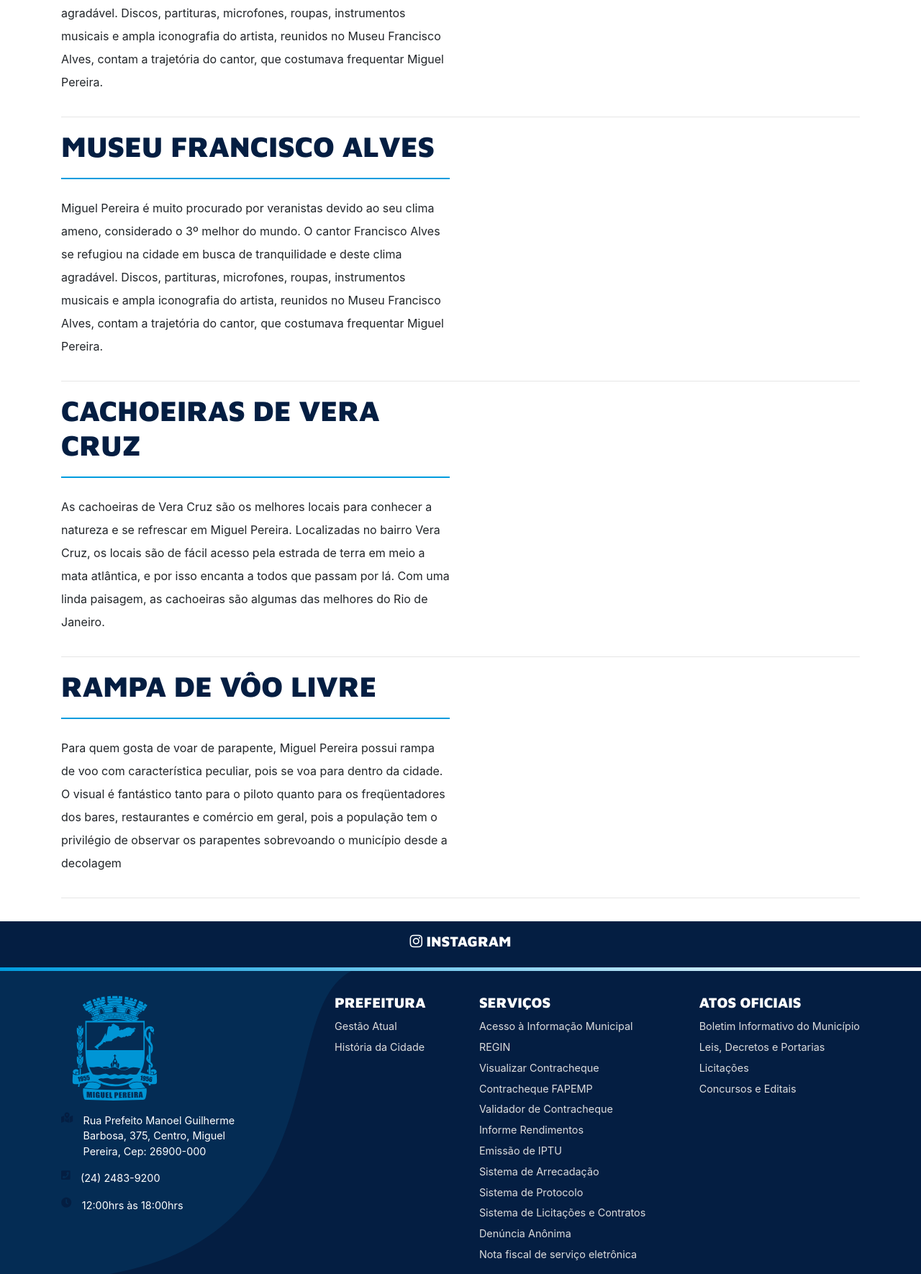
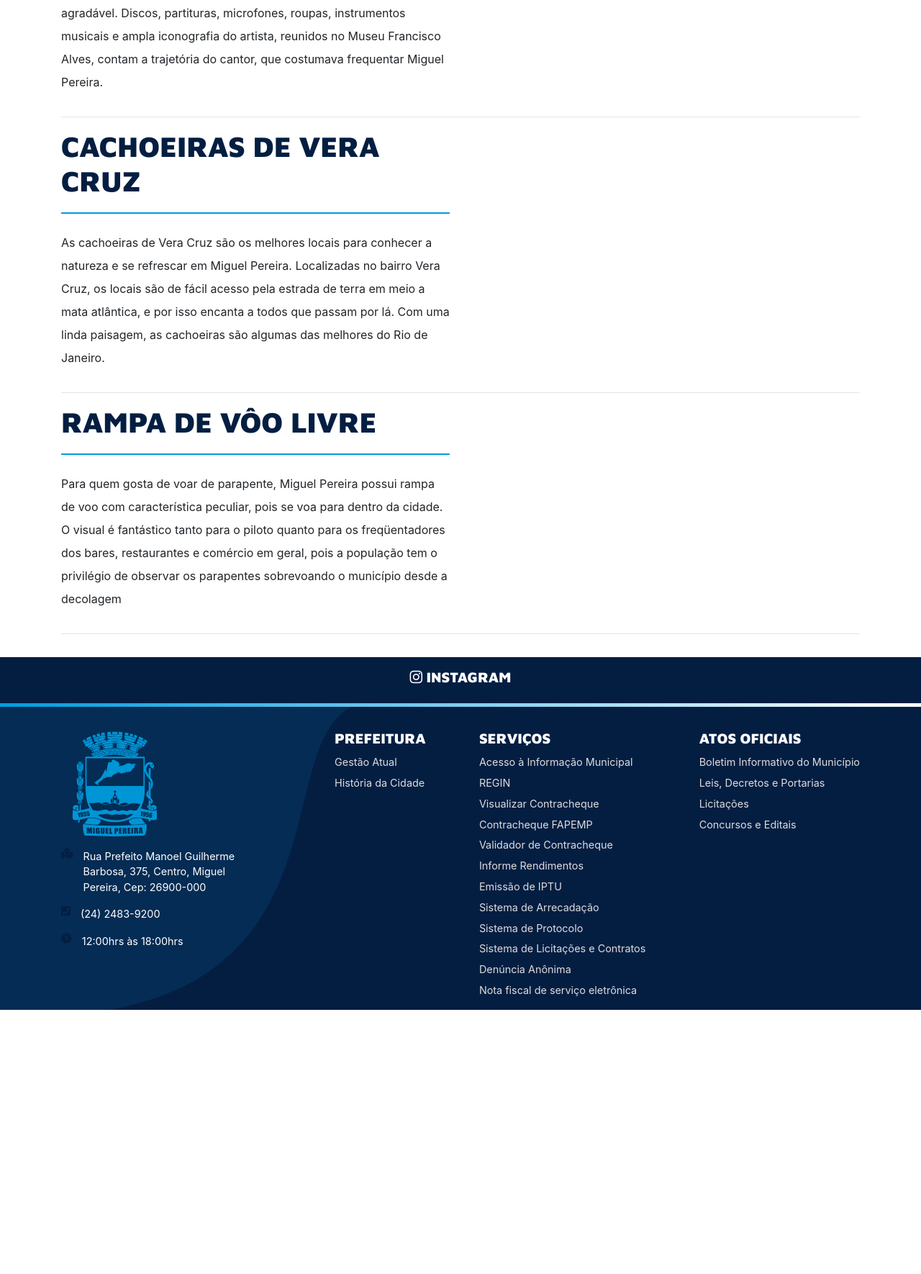
Before and after one commit to LuizPerro/pmmp, a PHP site: page /ondeir.php in a window 1280 px wide. Shown: the part 1948-3718 px from the top of the page at 72% size. After the commit the page ends 3351 px from the top, so only its background shows below. Run offline with PHP 8.4, Linux system fonts and the light colour scheme; some libraries are stand-ins or nearby versions.

Commit message:
remocao de ponto turistico dupilcado

```diff
--- a/ondeir.php
+++ b/ondeir.php
@@ -84,16 +84,6 @@
             <hr>
             <div class="row">
                 <div class="col-xl-6">
-                    <h1 class="turismo-ponto-title">Museu Francisco Alves</h1>
-                    <p class="turismo-ponto-text">Miguel Pereira é muito procurado por veranistas devido ao seu clima ameno, considerado o 3º melhor do mundo. O cantor Francisco Alves se refugiou na cidade em busca de tranquilidade e deste clima agradável. Discos, partituras, microfones, roupas, instrumentos musicais e ampla iconografia do artista, reunidos no Museu Francisco Alves, contam a trajetória do cantor, que costumava frequentar Miguel Pereira.</p>
-                </div>
-                <div class="col-xl-6">
-                    <!-- <img src="" alt="" class="turismo-ponto-img"> -->
-                </div>
-            </div>
-            <hr>
-            <div class="row">
-                <div class="col-xl-6">
                     <h1 class="turismo-ponto-title">Cachoeiras de Vera Cruz</h1>
                     <p class="turismo-ponto-text">As cachoeiras de Vera Cruz são os melhores locais para conhecer a natureza e se refrescar em Miguel Pereira. Localizadas no bairro Vera Cruz, os locais são de fácil acesso pela estrada de terra em meio a mata atlântica, e por isso encanta a todos que passam por lá. Com uma linda paisagem, as cachoeiras são algumas das melhores do Rio de Janeiro.</p>
                 </div>
```
